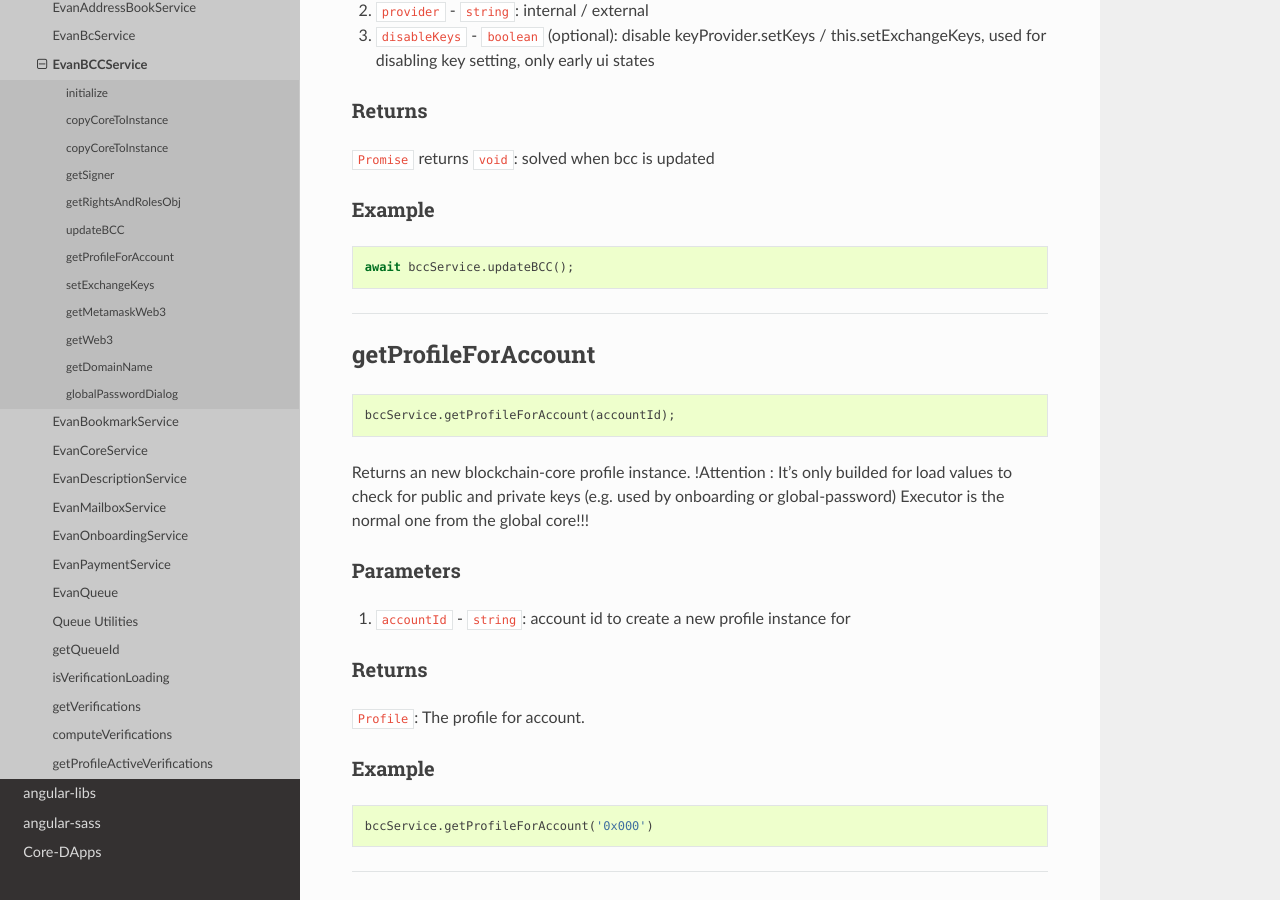
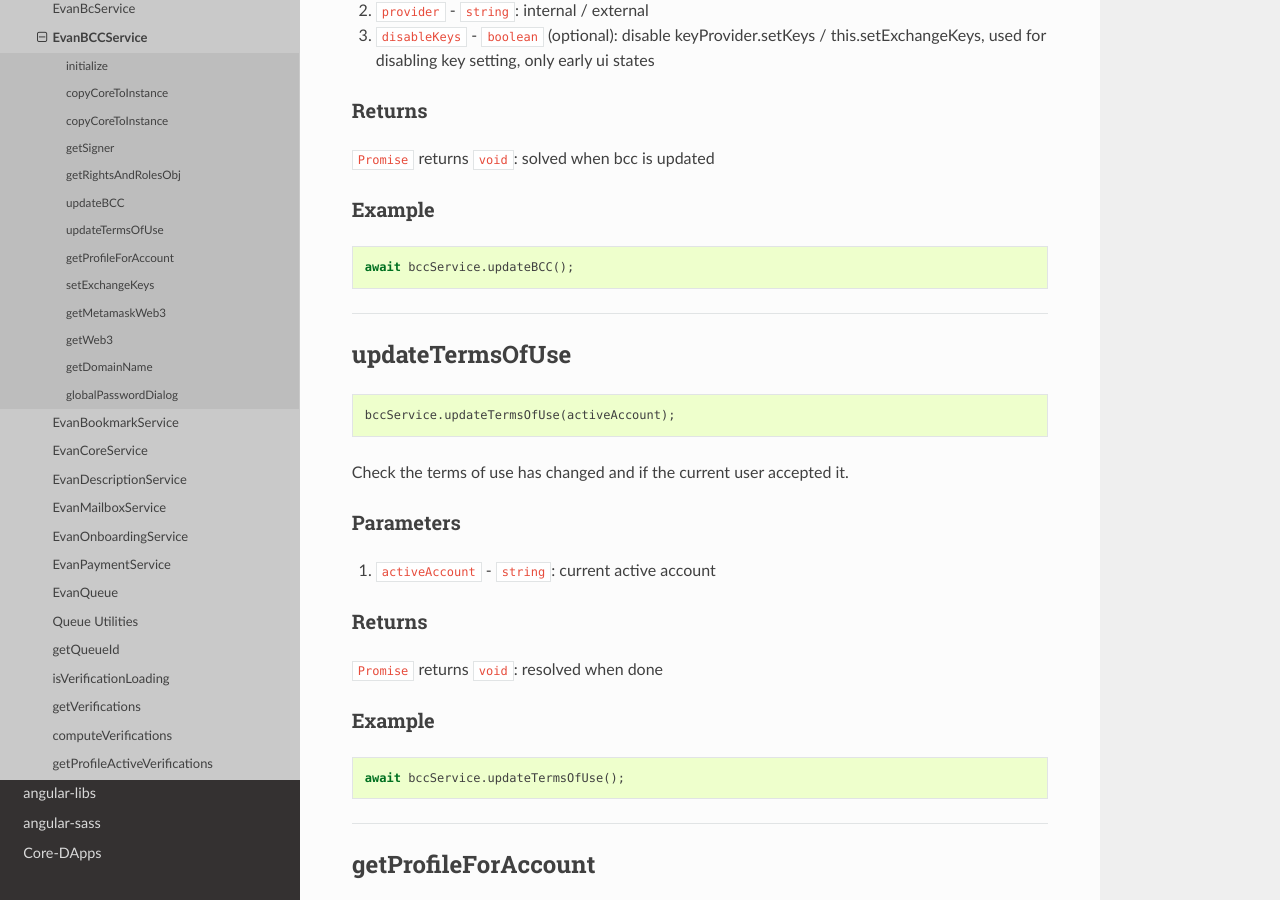
Before and after one commit to evannetwork/ui-docs, a Sphinx documentation site: the page built from docs/angular-core/services/bcc/bcc.rst, in a window 1280 px wide and 900 px high, scrolled down 3228 px. Built offline with Sphinx 7.4.7 and the Read the Docs theme 2.0.0, drawn with Linux system fonts in a browser that asks for light colours.

Commit message:
add documentation for terms of use

```diff
--- a/docs/angular-core/services/bcc/bcc.rst
+++ b/docs/angular-core/services/bcc/bcc.rst
@@ -210,7 +210,38 @@ Example
   await bccService.updateBCC();
 
 
+--------------------------------------------------------------------------------
 
+.. _document_updateTermsOfUse:
+
+updateTermsOfUse
+================================================================================
+
+.. code-block:: typescript
+
+  bccService.updateTermsOfUse(activeAccount);
+
+Check the terms of use has changed and if the current user accepted it.
+
+----------
+Parameters
+----------
+
+#. ``activeAccount`` - ``string``: current active account
+
+-------
+Returns
+-------
+
+``Promise`` returns ``void``: resolved when done
+
+-------
+Example
+-------
+
+.. code-block:: typescript
+
+  await bccService.updateTermsOfUse();
 
 
 
--- a/docs/angular-core/services/bcc/core.rst
+++ b/docs/angular-core/services/bcc/core.rst
@@ -10,6 +10,8 @@ EvanCoreService
      - `core <https://github.com/evannetwork/ui-angular-core/blob/develop/src/services/bcc/core.ts>`__
 
 Core service for angular-core that handles dapp-browser connections, active accounts, current provider and more.
+
+#. ``agentUrl`` - ``string``: base url of the evan.network smart agents server
 
 --------------------------------------------------------------------------------
 
```
Also changed, not shown: docs/angular-core/components/terms-of-use.rst (added, +47 -0 lines), docs/images/angular-core/components/terms-of-use.png (added).
